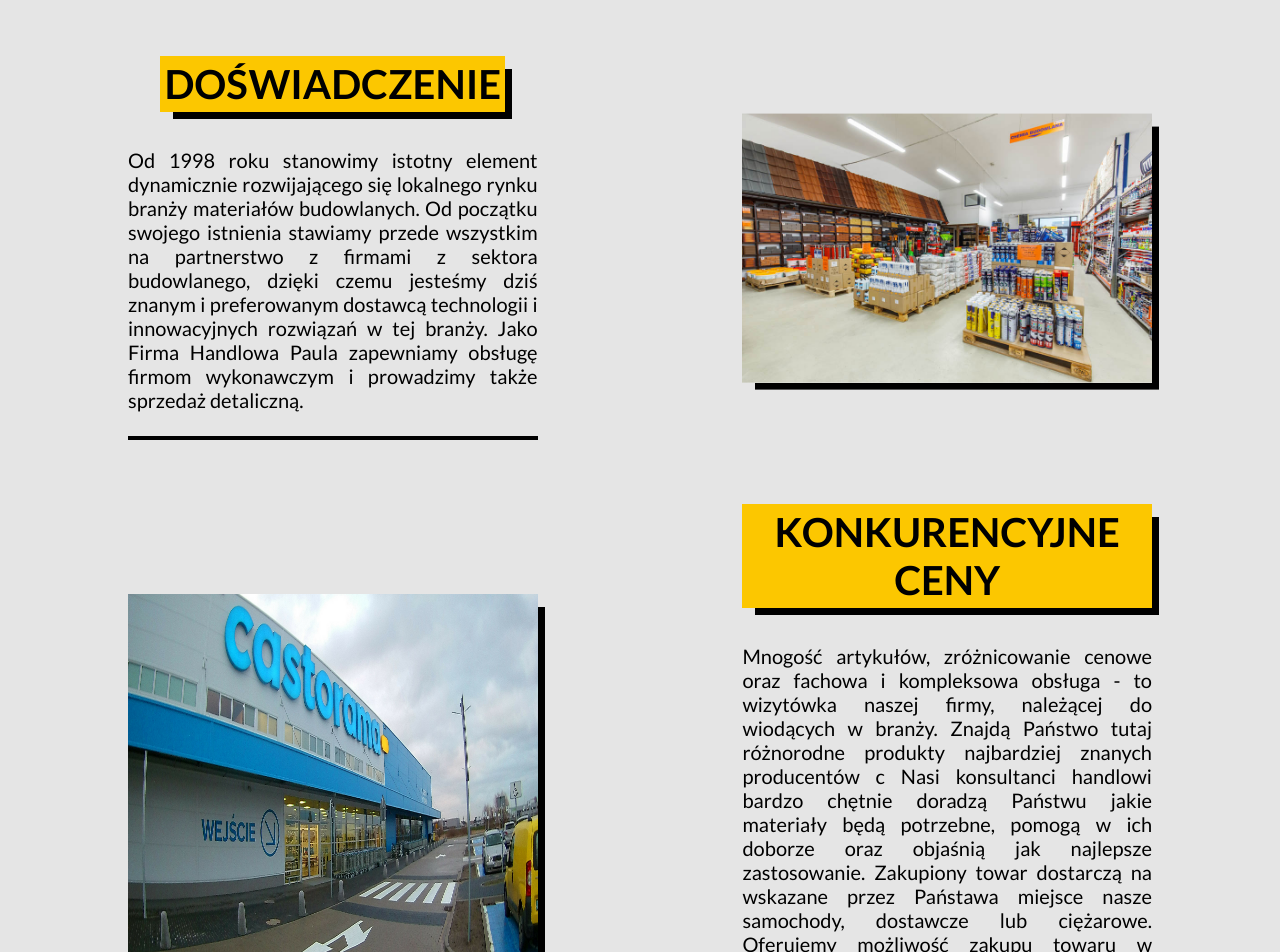
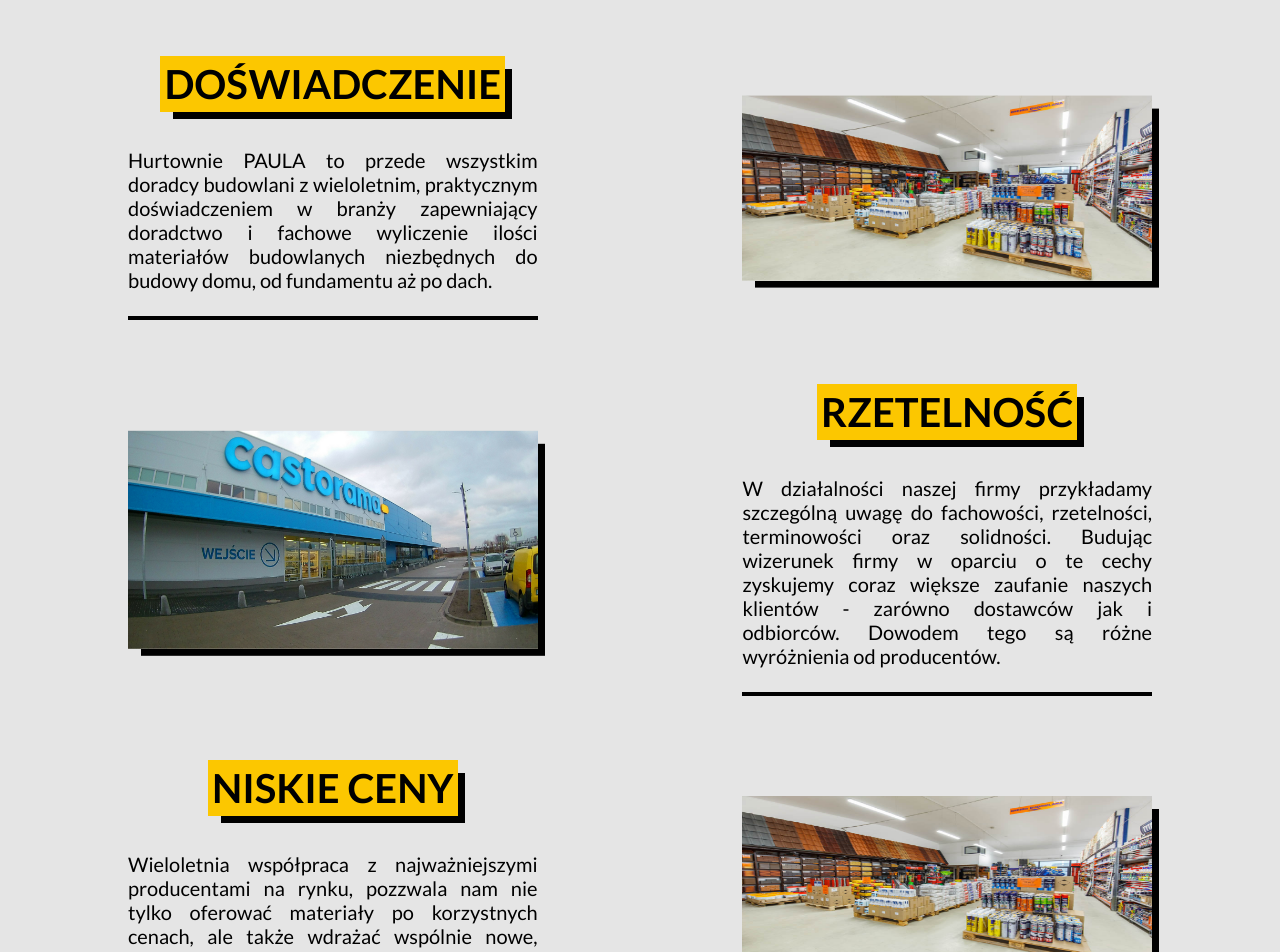
Before and after one commit to kalllllor/PAULA, a React (Create React App) app in the folder paula/: page /about in a window 1280 px wide. Shown: the part 220-1172 px from the top of the page. Built offline with nearby package versions, Linux system fonts and the light colour scheme.

Commit message:
RODOPage gotowe

```diff
--- a/paula/src/index.css
+++ b/paula/src/index.css
@@ -6,6 +6,7 @@ body {
   -webkit-font-smoothing: antialiased;
   -moz-osx-font-smoothing: grayscale;
   z-index: 1;
+  background-color: #E5E5E5;
 }
 
 code {
--- a/paula/src/pages/AboutPage.js
+++ b/paula/src/pages/AboutPage.js
@@ -21,7 +21,6 @@ class AboutPage extends React.Component {
         return (
             <div>
                 <div className="aboutPage">
-
                     <Menu active="aboutPage" before={this.props.location.before} />
                     <div style={{ borderTop: "solid 3vh #FCC700" }}>
                         <div className="aboutPage__title" >
@@ -33,7 +32,8 @@ class AboutPage extends React.Component {
                                     <div className="container__textTitle">
                                         <h2>DOŚWIADCZENIE</h2>
                                     </div>
-                                    <p>Od 1998 roku stanowimy istotny element dynamicznie rozwijającego się lokalnego rynku branży materiałów budowlanych. Od początku swojego istnienia stawiamy przede wszystkim na partnerstwo z firmami z sektora budowlanego, dzięki czemu jesteśmy dziś znanym i preferowanym dostawcą technologii i innowacyjnych rozwiązań w tej branży. Jako Firma Handlowa Paula zapewniamy obsługę firmom wykonawczym i prowadzimy także sprzedaż detaliczną.</p>
+                                    <p>Hurtownie PAULA to przede wszystkim doradcy budowlani z wieloletnim, praktycznym doświadczeniem w branży
+                                    zapewniający doradctwo i fachowe wyliczenie ilości materiałów budowlanych niezbędnych do budowy domu, od fundamentu aż po dach.</p>
                                 </div>
                             </div>
                             <div className="Section__container">
@@ -51,9 +51,11 @@ class AboutPage extends React.Component {
                             <div className="Section__container  container__underline">
                                 <div className="container__text">
                                     <div className="container__textTitle">
-                                        <h2>KONKURENCYJNE CENY</h2>
+                                        <h2>RZETELNOŚĆ</h2>
                                     </div>
-                                    <p>Mnogość artykułów, zróżnicowanie cenowe oraz fachowa i kompleksowa obsługa - to wizytówka naszej firmy, należącej do wiodących w branży. Znajdą Państwo tutaj różnorodne produkty najbardziej znanych producentów c Nasi konsultanci handlowi bardzo chętnie doradzą Państwu jakie materiały będą potrzebne, pomogą w ich doborze oraz objaśnią jak najlepsze zastosowanie. Zakupiony towar dostarczą na wskazane przez Państawa miejsce nasze samochody, dostawcze lub ciężarowe. Oferujemy możliwość zakupu towaru w systemie ratalnym, na bardzo korzystnych warunkach. Zamówienia towaru przyjmujemy także telefonicznie. Nasze składy budowlane mieszczą się w Słomnikach na ul. Proszowska 23 oraz w Miechowie na ul.Sienkiewicza 53.</p>
+                                    <p>W działalności naszej firmy przykładamy szczególną uwagę do fachowości, rzetelności, terminowości oraz solidności.
+                                    Budując wizerunek firmy w oparciu o te cechy zyskujemy coraz większe zaufanie naszych klientów - zarówno dostawców jak i odbiorców.
+                                    Dowodem tego są różne wyróżnienia od producentów.</p>
                                 </div>
                             </div>
 
@@ -62,9 +64,10 @@ class AboutPage extends React.Component {
                             <div className="Section__container container__underline">
                                 <div className="container__text">
                                     <div className="container__textTitle">
-                                        <h2>DOŚWIADCZENIE</h2>
+                                        <h2>NISKIE CENY</h2>
                                     </div>
-                                    <p>Od 1998 roku stanowimy istotny element dynamicznie rozwijającego się lokalnego rynku branży materiałów budowlanych. Od początku swojego istnienia stawiamy przede wszystkim na partnerstwo z firmami z sektora budowlanego, dzięki czemu jesteśmy dziś znanym i preferowanym dostawcą technologii i innowacyjnych rozwiązań w tej branży. Jako Firma Handlowa Paula zapewniamy obsługę firmom wykonawczym i prowadzimy także sprzedaż detaliczną.</p>
+                                    <p>Wieloletnia współpraca z najważniejszymi producentami na rynku, pozzwala nam nie tylko oferować materiały po korzystnych cenach,
+                                    ale także wdrażać wspólnie nowe, innowacyjne technologie.</p>
                                 </div>
                             </div>
                             <div className="Section__container">
--- a/paula/src/pages/MainPage.js
+++ b/paula/src/pages/MainPage.js
@@ -23,7 +23,7 @@ class MainPage extends React.Component {
 
         return (
             <div className="mainPage">
-                <Menu active = "mainPage" before={this.props.location.before} />
+                <Menu active="mainPage" before={this.props.location.before} />
                 <Slider />
                 <div className="mainPage__aboutTitle mainPage__aboutFirst">
                     <h2>KIM JESTEŚMY</h2>
--- a/paula/src/pages/RODOPage.js
+++ b/paula/src/pages/RODOPage.js
@@ -20,7 +20,22 @@ class AboutPage extends React.Component {
             <div>
                 <div className="RODOPage">
                     <Menu active="RODOPage" before={this.props.location.before} />
-
+                    <div style={{ borderTop: "solid 3vh #FCC700" }}>
+                        <div className="RODOPage__content">
+                            <div className="RODOPage__title">
+                                <h1>RODO</h1>
+                            </div>
+                            <div className="RODOPage__text">
+                                <h3>Drogi użytkowniku,</h3>
+                                <p>W związku z zmianą przepisów dotyczących ochrony danych osobowych, określaną popularnie jako RODO, informujemy, iż decydując się na kontakt z nami wyrażasz zgodę na przetwarzanie Twoich danych osobowych przez naszą firmę – Skład Materiałów Budowlanych AX-BUD Fudalińska Maria, z siedzibą w Siercza 371, 32-020 Wieliczka, Regon: 357135491, NIP: 683-124-15-83. Głównym celem nowych przepisów jest zapewnienie większego bezpieczeństwa i większej ochrony przy przetwarzaniu Twoich danych osobowych. Wiadomość ta jest spełnieniem obowiązku informacyjnego wynikającego z RODO. </p>
+                                <p>W trosce o Twoje dane osobowe informujemy, że administratorem Twoich danych osobowych jest  Skład Materiałów Budowlanych AX-BUD Fudalińska Maria, z siedzibą w Siercza 371, 32-020 Wieliczka, Regon: 357135491, NIP: 683-124-15-83 (dalej AX-BUD).</p>
+                                <p>Pamiętaj, że przysługuje Ci prawo do wglądu do swoich danych, prawo do cofnięcia zgody na ich przetwarzanie, prawo do żądania ich sprostowania, poprawiania, usunięcia lub ograniczenia przetwarzania,  a także do przenoszenia danych, wyrażenia sprzeciwu i wniesienia skargi do organu nadzorczego. Uprawnienie to możesz zrealizować kontaktując się z nami pisemnie na adres: Skład Materiałów Budowlanych AX-BUD Fudalińska Maria, Sieraków 132, 32-410 Dobczyce lub poprzez adres email: biuro@axbud.com</p>
+                                <p>Twoje dane będą przetwarzane na podstawie udzielonej przez Ciebie zgody w celu odpowiedzi na zapytania informacyjne i ofertowe, wykonywania czynności niezbędnych do realizacji zawartych umów (umowy sprzedaży, zakupu, najmu, transportu), oraz realizacji obowiązków wynikających z przepisów prawa. Ponadto Twoje dane osobowe mogą być przetwarzane w celach: ustalenia, dochodzenia lub obrony przed ewentualnymi roszczeniami związanymi z realizacją zawartych umów.</p>
+                                <p>Twoje dane przechowywane będą do momentu wycofania przez Ciebie zgody,  a po takim wycofaniu, przez okres przedawnienia roszczeń przysługujących administratorowi danych i w stosunku do niego, lub do momentu wygaśniecia obowiązków wynikających z przepisów prawa. Wycofanie zgody nie ma wpływu na zgodność z prawem przetwarzania, którego dokonano na podstawie zgody przed jej wycofaniem.</p>
+                                <p>Twoje dane mogą być ujawnione podmiotom zajmującym się obsługą informatyczną i księgową administratora danych, którzy zapewniają bezpieczeństwo danych osobowych i pełnią rolę odbiorców w rozumieniu prawa.</p>
+                            </div>
+                        </div>
+                    </div>
                     <Footer />
                 </div>
             </div>
--- a/paula/src/styles/components/menu.css
+++ b/paula/src/styles/components/menu.css
@@ -2,9 +2,6 @@
   box-sizing: border-box;
 }
 
-html {
-  overflow: scroll;
-}
 
 ::-webkit-scrollbar {
   width: 0px;
--- a/paula/src/styles/pages/RODOPage.css
+++ b/paula/src/styles/pages/RODOPage.css
@@ -0,0 +1,50 @@
+.RODOPage {
+    padding-bottom: 10vh;
+}
+
+.RODOPage__title {
+    text-align: center;
+    transform-style: preserve-3d;
+    margin: 0 auto;
+    width: 22.5%;
+}
+
+.RODOPage__content {
+    width: 80%;
+    margin: 0 auto;
+    align-items: center;
+}
+
+.RODOPage__title h1 {
+    font-size: 6vw;
+    margin: 0 0 4vh 0;
+}
+
+.RODOPage__title h1::before {
+    position: absolute;
+    content: "";
+    transform: translateZ(-1px);
+    background-color: #FCC700;
+    width: 100%;
+    height: 100%;
+}
+
+.RODOPage__text {
+    width: 90%;
+    margin: 5vh auto 10vh auto;
+}
+
+.RODOPage__text h3 {
+    text-align: left;
+    font-size: 3vh;
+    padding: 2vh 0 3vh 0;
+    margin-bottom: 0;
+}
+
+
+.RODOPage__text p {
+    text-align: left;
+    font-size: 2vh;
+    padding: 1vh 0 1vh 0;
+    margin-bottom: 0;
+}
--- a/paula/src/styles/pages/aboutPage.css
+++ b/paula/src/styles/pages/aboutPage.css
@@ -1,5 +1,4 @@
 .aboutPage {
-    background-color: #E5E5E5;
     padding-bottom: 10vh;
 }
 
```
